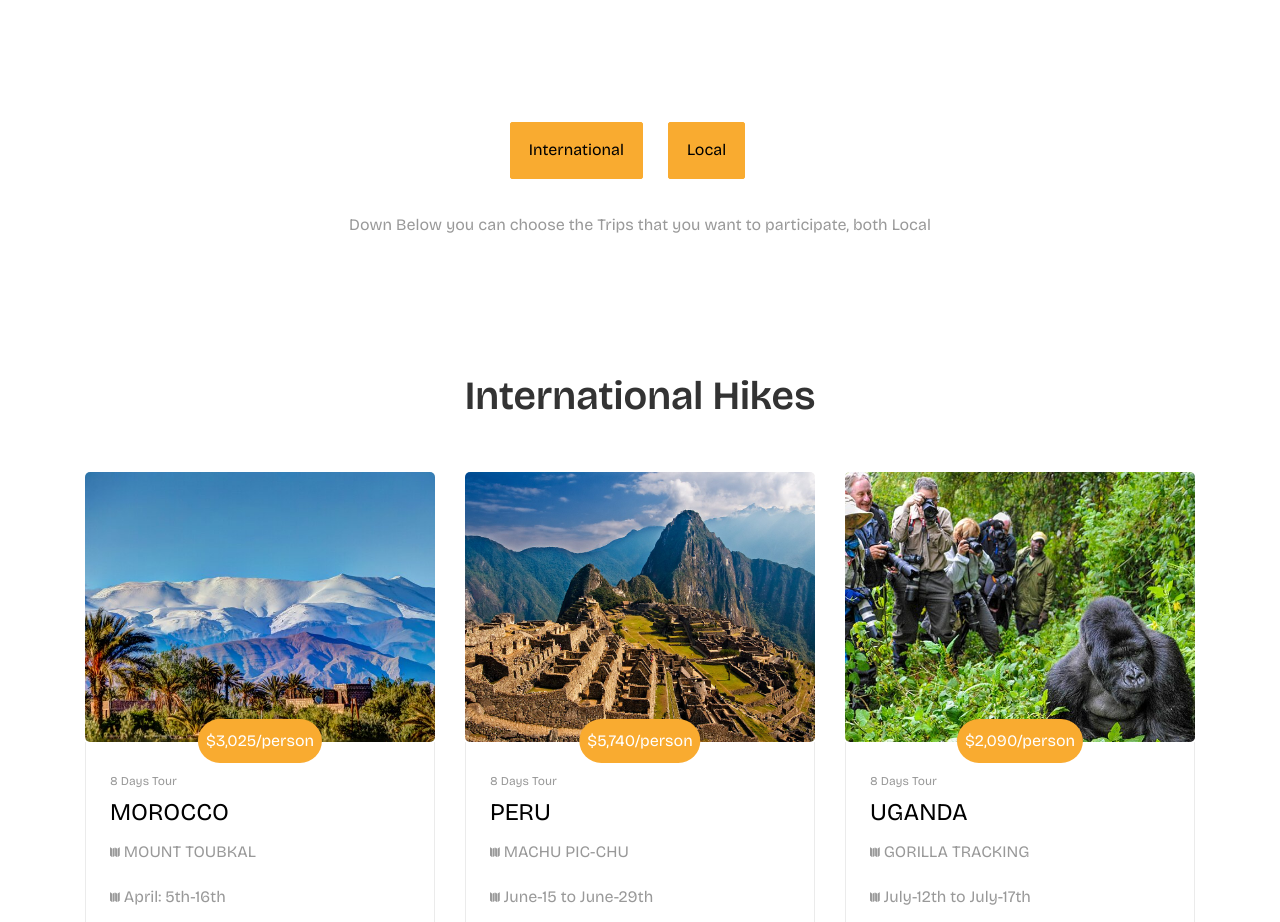
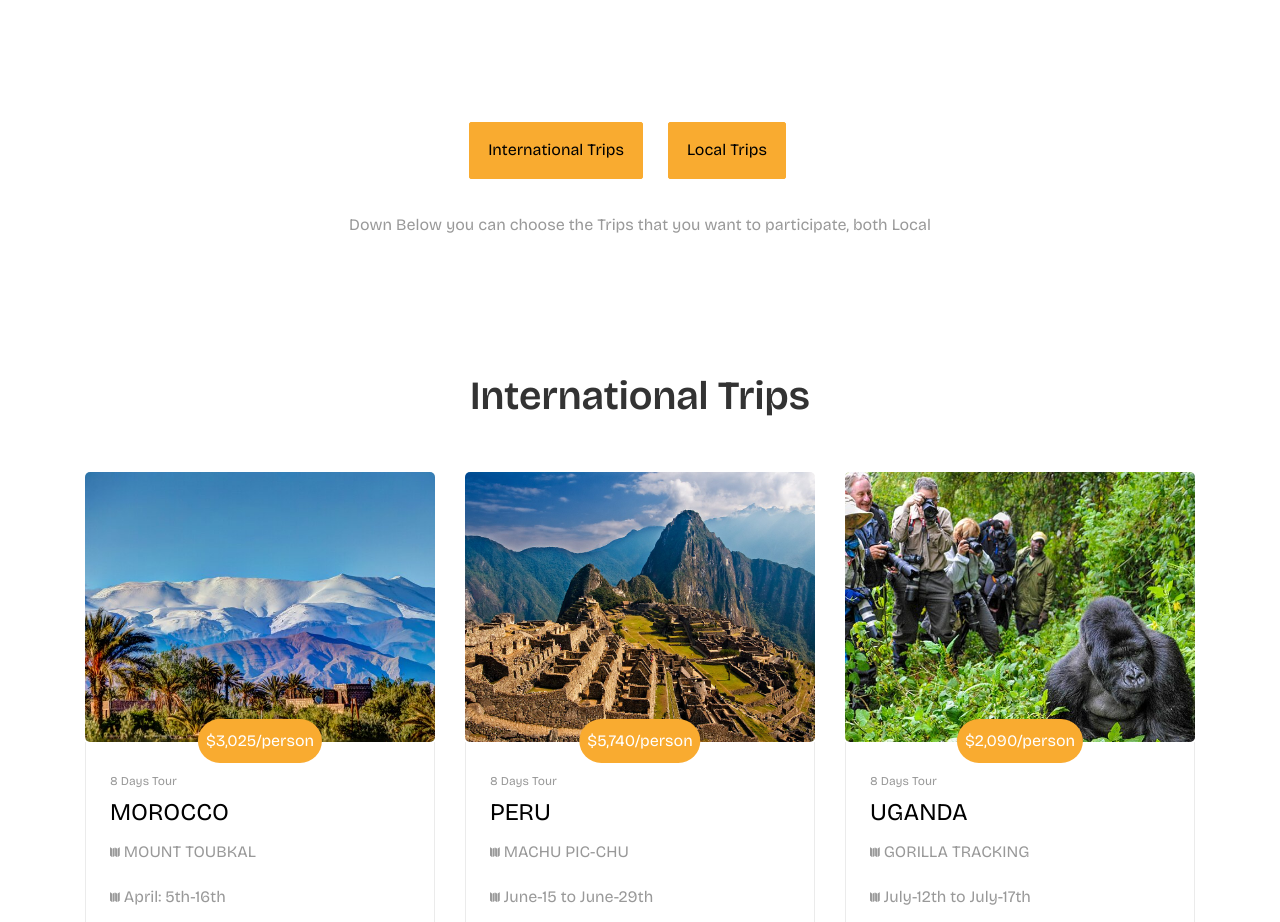
Before and after one commit to JoelAngels/Wandia-Client, a website: page vacation-master/book.html in a window 1280 px wide. Shown: the part 1420-2342 px from the top of the page. Drawn offline with nearby package versions, Linux system fonts and the light colour scheme; some packages are replaced by stand-ins of ours; files whose address does not match are found by name.

Commit message:
fixed the user experience names on the destination section

```diff
--- a/vacation-master/book.html
+++ b/vacation-master/book.html
@@ -200,11 +200,11 @@
               class="button-link international-filter"
               id="international-button"
             >
-              International
+              International Trips
             </button>
           </div>
           <div class="label-title">
-            <button class="button-link" id="local-button">Local</button>
+            <button class="button-link" id="local-button">Local Trips</button>
           </div>
         </div>
         <p>
@@ -220,7 +220,7 @@
       <div class="container">
         <div class="row justify-content-center pb-4">
           <div class="col-md-12 heading-section text-center ftco-animate">
-            <h2 class="mb-4" id="title-button">International Hikes</h2>
+            <h2 class="mb-4" id="title-button">International Trips</h2>
           </div>
         </div>
         <div class="row" id="upcomingTrip"></div>
--- a/vacation-master/js/trips.js
+++ b/vacation-master/js/trips.js
@@ -152,7 +152,7 @@ localButton.addEventListener("click", (e)=>{
   e.preventDefault()
   const isLocal = true
   init(isLocal, tripElement)
-  titleButton.textContent = "Local Hikes"
+  titleButton.textContent = "Local Trips"
 })
 
 // Filter for International
@@ -161,7 +161,7 @@ internationalButton.addEventListener("click", (e)=>{
   // constLocal = false
   const isLocal = false
   init(isLocal, tripElement)
-  titleButton.textContent = "International Hikes"
+  titleButton.textContent = "International Trips"
 })
 
 // Initially show all trips (or adjust as needed)
```
